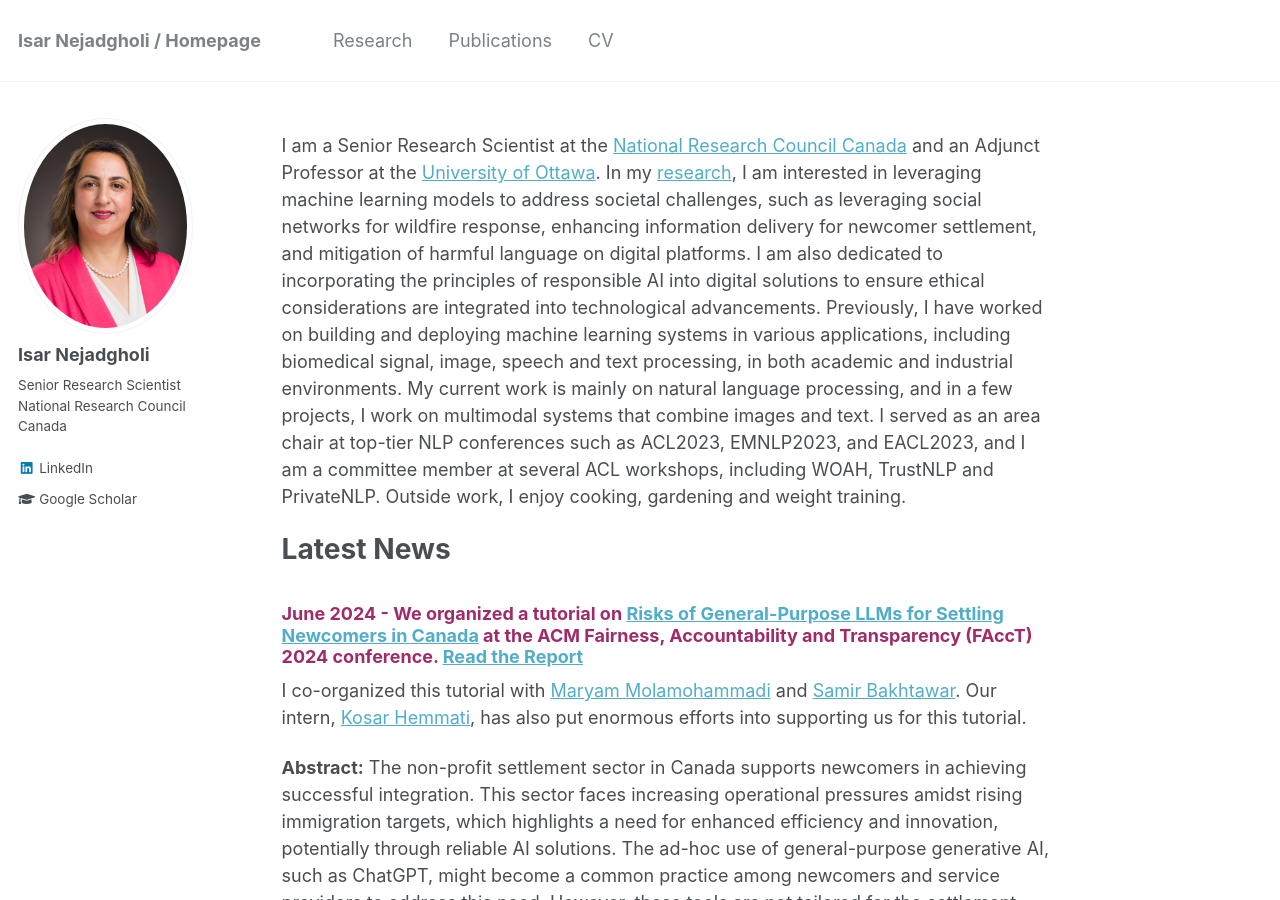
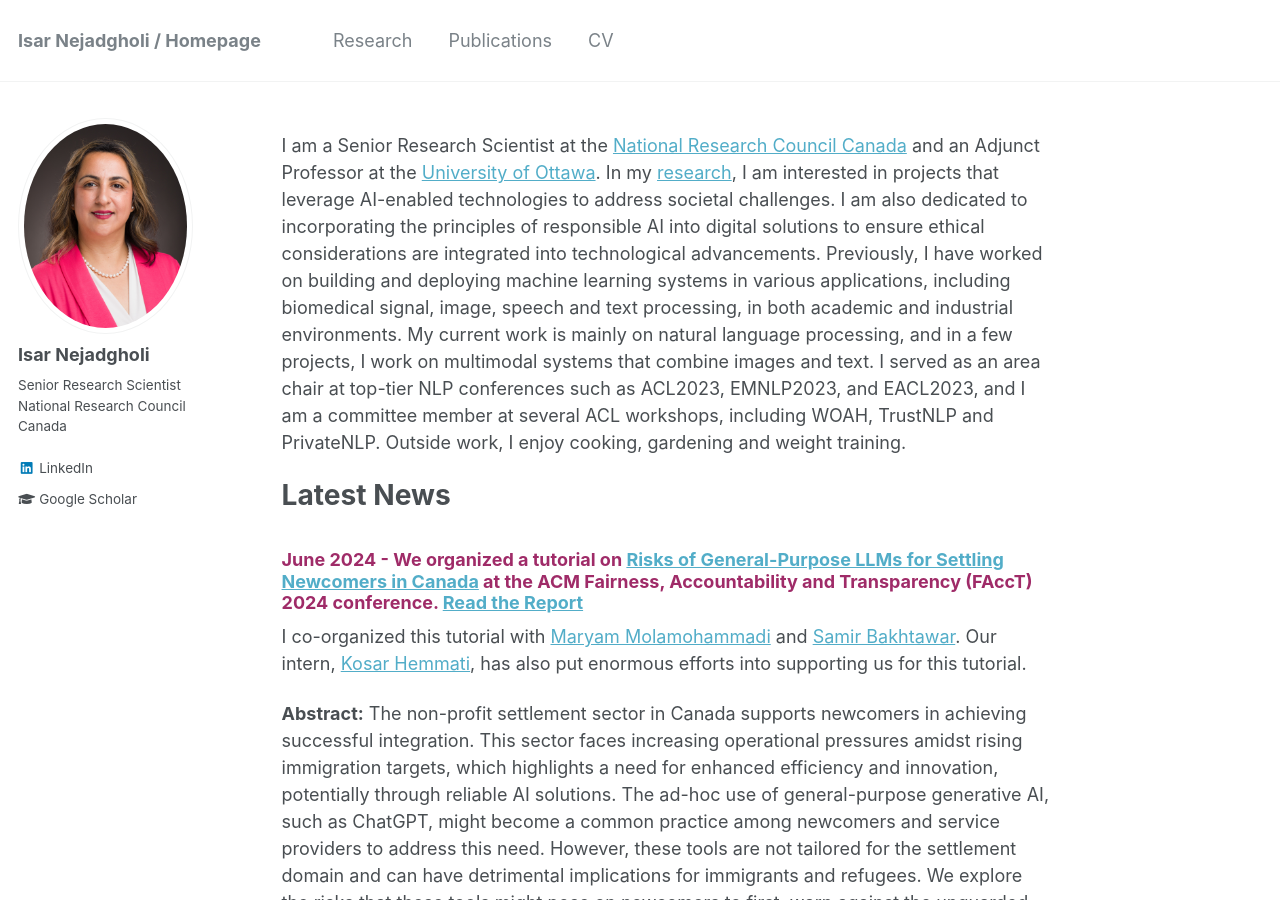
Before and after one commit to IsarNejad/IsarNejad.github.io, a Jekyll site: the page built from _pages/about.md, in a window 1280 px wide and 900 px high. Built offline with Jekyll 4.4.1, drawn with Linux system fonts in a browser that asks for light colours.

Commit message:
Update about.md

```diff
--- a/_pages/about.md
+++ b/_pages/about.md
@@ -8,7 +8,7 @@ redirect_from:
   - /about.html
 ---
 
-I am a Senior Research Scientist at the [National Research Council Canada](https://nrc.canada.ca/en) and an Adjunct Professor at the [University of Ottawa](https://www.uottawa.ca/faculty-engineering/school-electrical-engineering-computer-science). In my [research](https://isarnejad.github.io//research/), I am interested in leveraging machine learning models to address societal challenges, such as leveraging social networks for wildfire response, enhancing information delivery for newcomer settlement, and mitigation of harmful language on digital platforms. ⁤⁤I am also dedicated to incorporating the principles of responsible AI into digital solutions to ensure ethical considerations are integrated into technological advancements. Previously, I have worked on building and deploying machine learning systems in various applications, including biomedical signal, image, speech and text processing, in both academic and industrial environments. My current work is mainly on natural language processing, and in a few projects, I work on multimodal systems that combine images and text. I served as an area chair at top-tier NLP conferences such as ACL2023, EMNLP2023, and EACL2023, and I am a committee member at several ACL workshops, including WOAH, TrustNLP and PrivateNLP. Outside work, I enjoy cooking, gardening and weight training.
+I am a Senior Research Scientist at the [National Research Council Canada](https://nrc.canada.ca/en) and an Adjunct Professor at the [University of Ottawa](https://www.uottawa.ca/faculty-engineering/school-electrical-engineering-computer-science). In my [research](https://isarnejad.github.io//research/), I am interested in projects that leverage AI-enabled technologies to address societal challenges. ⁤⁤I am also dedicated to incorporating the principles of responsible AI into digital solutions to ensure ethical considerations are integrated into technological advancements. Previously, I have worked on building and deploying machine learning systems in various applications, including biomedical signal, image, speech and text processing, in both academic and industrial environments. My current work is mainly on natural language processing, and in a few projects, I work on multimodal systems that combine images and text. I served as an area chair at top-tier NLP conferences such as ACL2023, EMNLP2023, and EACL2023, and I am a committee member at several ACL workshops, including WOAH, TrustNLP and PrivateNLP. Outside work, I enjoy cooking, gardening and weight training.
 
 # Latest News
 
```
